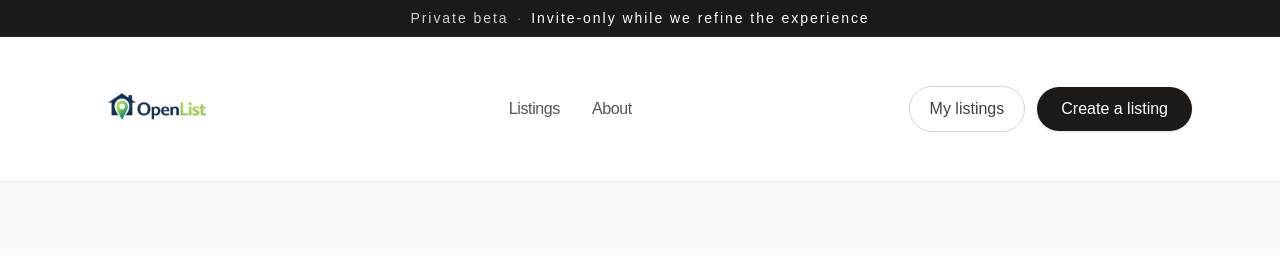
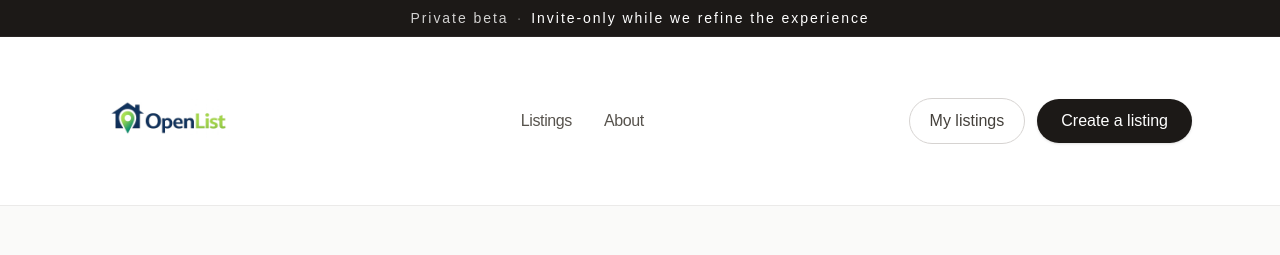
Before and after one commit to danjspg/openlist, a Next.js app: page / in a window 1280 px wide. Shown: the top 255 px of the page. Built offline with nearby package versions, Linux system fonts and the light colour scheme; no server answers; the database is empty.

Commit message:
Increase header logo size and spacing

```diff
--- a/app/layout.tsx
+++ b/app/layout.tsx
@@ -34,12 +34,12 @@ export default function RootLayout({
 
         <header className="sticky top-0 z-50 border-b border-stone-200/80 bg-white/90 backdrop-blur-md">
           <div className="mx-auto max-w-6xl px-4 sm:px-6">
-            <div className="flex items-center justify-between gap-4 py-5 sm:py-6">
+            <div className="flex items-center justify-between gap-4 py-6 sm:py-7">
               <Link href="/" className="flex shrink-0 items-center">
                 <img
                   src="/logo-header.png"
                   alt="OpenList"
-                  className="block h-20 w-auto max-w-none sm:h-24"
+                  className="block h-24 w-auto max-w-none sm:h-28"
                 />
               </Link>
 
```
